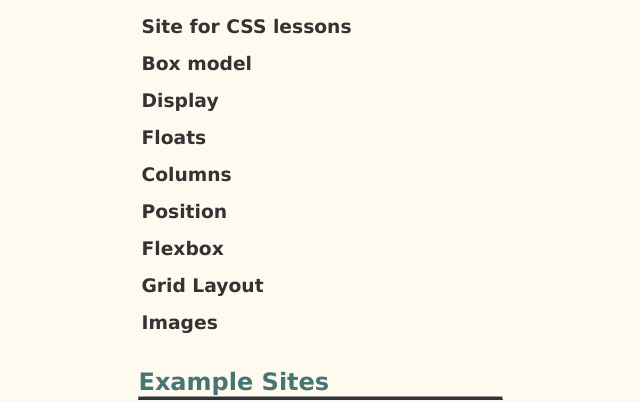
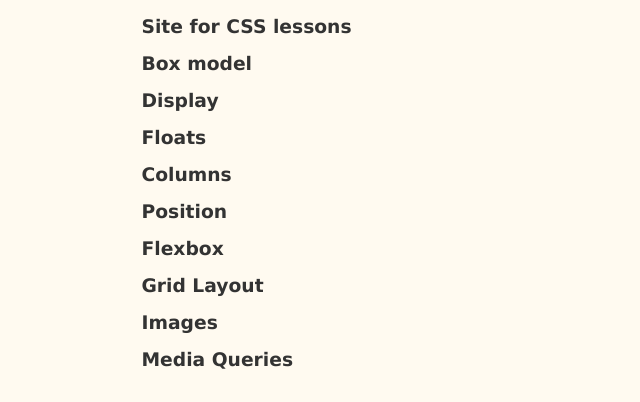
Before and after one commit to FawkesguyD/FawkesguyD.github.io, a plain HTML site: page index.html in a window 1280 px wide. Shown: the part 399-801 px from the top of the page, without its empty margins (319-959 px from the left). Drawn offline with Linux system fonts and the light colour scheme.

Commit message:
chapter9

```diff
--- /dev/null
+++ b/chapter9_MediaQueries/mediaqueries.css
@@ -0,0 +1,95 @@
+* {
+    margin: 0;
+    padding: 0;
+    box-sizing: border-box;
+}
+
+body {
+    font-size: 16px;
+    min-height: 100vh;
+
+    background-color: #daeeff;
+    background-image: radial-gradient(whitesmoke, #bdd0ff);
+    display: flex;
+    flex-direction: column;
+}
+
+header, nav, main, footer {
+    display: grid;
+    place-content: center;
+    grid-template-columns: 100%;
+    text-align: center;
+}
+
+header, footer {
+    position: sticky;
+    background-color: hsl(281, 15%, 59%);
+}
+
+header {
+    top: 0;
+}
+
+nav {
+    background-color: #fff;
+    padding: 0.5rem;
+}
+main {
+    flex-grow: 1;
+}
+
+footer {
+    bottom: 0;
+}
+
+/** || SMALL */
+@media screen and (min-width: 576px) {
+    body {
+        background-color: green;
+        background-image: radial-gradient(whitesmoke, green);
+    }
+
+    nav {
+        display: none;
+    }
+}
+
+/** || MEDIUM */
+@media screen and (min-width: 768px) {
+    body {
+        background-color: yellow;
+        background-image: radial-gradient(whitesmoke, yellow);
+    }
+}
+
+/** || LARGE */
+@media screen and (min-width: 992px) {
+    body {
+        background-color: firebrick;
+        background-image: radial-gradient(whitesmoke, firebrick);
+    }
+}
+
+/** || XL */
+@media screen and (min-width: 1200px) {
+    body {
+        background-color: purple;
+        background-image: radial-gradient(whitesmoke, purple);
+    }
+}
+
+/** || MOBILE DEVICE LANDSCAPE */
+@media screen and (max-height: 425px) and (min-aspect-ratio: 1/1) {
+    body {
+        background-color: dodgerblue;
+        background-image: radial-gradient(whitesmoke, dodgerblue);
+    }
+
+    h1, h2 {
+        font-size: 0.5rem;
+    }
+
+    nav {
+        display: none;
+    }
+}
--- a/index.html
+++ b/index.html
@@ -110,6 +110,12 @@
 								<a href="chapter8_Images/images.html"><strong>Images</strong></a>
 							</h3>
 						</li>
+						<li>
+							<h3>
+								<a href="chapter9_MediaQueries/mediaqueries.html"
+									><strong>Media Queries</strong></a
+								>
+							</h3>
 					</ul>
 				</nav>
                 <nav>
```
Also changed, not shown: chapter9_MediaQueries/mediaqueries.html (added, +23 -0 lines), 1 other file.
